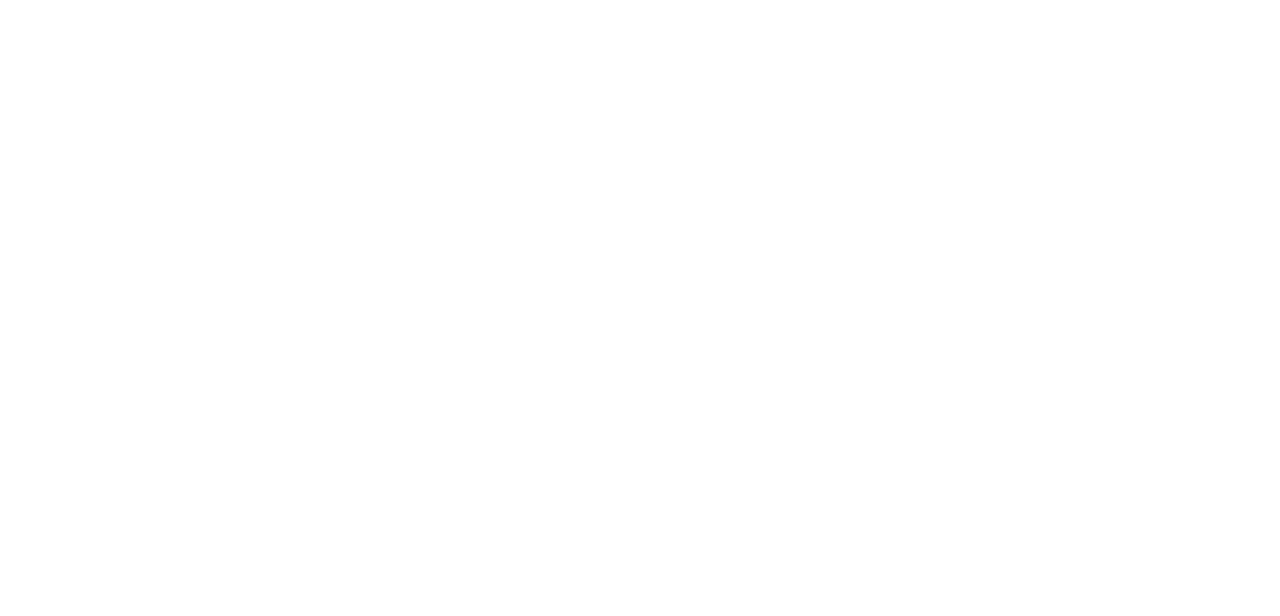
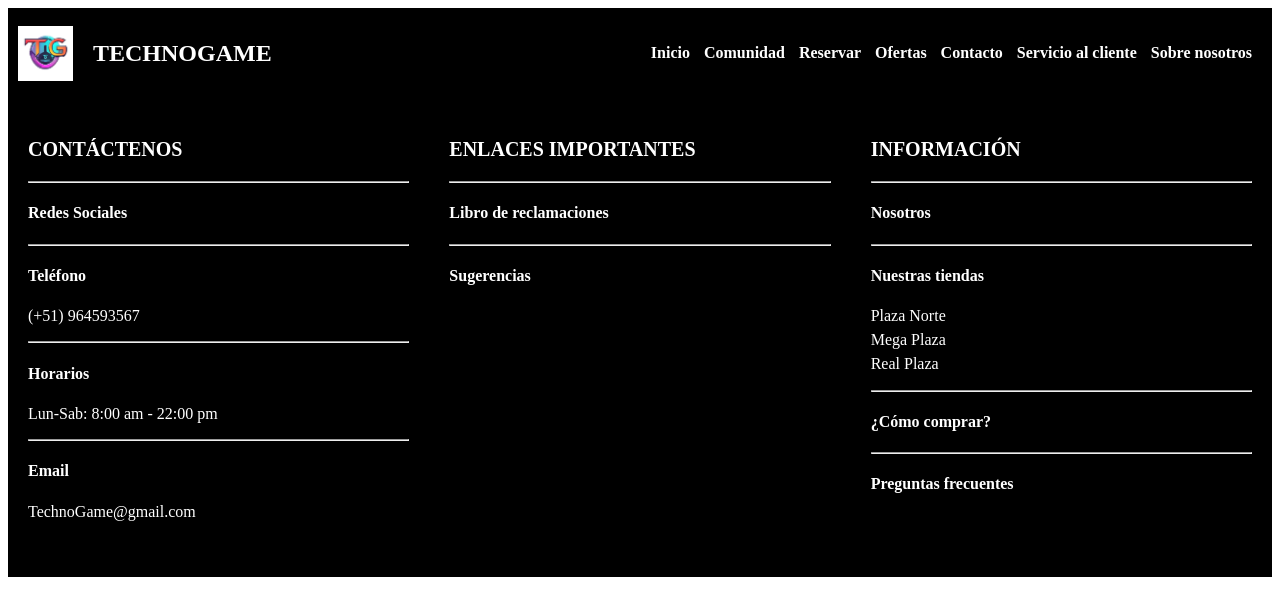
Before and after one commit to 77ALDO77/ProyectopPhP, a PHP site: page / in a window 1280 px wide. Before the commit the part shown is empty. Shown: the top 616 px of the page. Run offline with PHP 8.4, Linux system fonts and the light colour scheme; some libraries are stand-ins or nearby versions; grey boxes are pictures that could not be loaded.

Commit message:
Folder de imagenes

```diff
--- /dev/null
+++ b/CSS/EncabezadoInicio.css
@@ -0,0 +1,40 @@
+main{
+    font-family: sans-serif;
+    margin:0;
+    background-image: url(https://www.sitew.com/images/blog/articles/site-jeux/gaming.jpeg);
+}
+
+
+header {
+
+           display: flex;
+           justify-content: space-between;
+           background-color: black;
+           height: 70px;
+           align-items: center;
+           padding: 10px;
+        }
+        .Logo {
+            display: flex;
+            align-items: center;
+            color:   #fff;
+            text-decoration: none;
+        }
+        .NombreTienda{
+            margin-left: 20px;
+        }
+        .Logo img {
+            height: 55px;
+        }
+         a{
+            color:   #fff ;
+            text-decoration: none;
+        }
+        nav a {
+            font-weight: 600;
+            padding-right: 10px;
+        }
+        nav a:hover{
+            color:   #ffb638;
+
+        }
--- /dev/null
+++ b/CSS/PieInicio.css
@@ -0,0 +1,46 @@
+footer {
+            background-color:  black;
+            color: #fff;
+            padding: 20px 0;
+            text-align: center;
+        }
+
+        .PieDePagina {
+            display: flex;
+            justify-content: space-around;
+            flex-wrap: wrap;
+        }
+
+        .contacto, .enlaces-importantes, .Informacion {
+            flex: 1;
+            text-align: left;
+            padding: 0 20px;
+            margin-bottom: 20px;
+        }
+
+        .contacto h3, .enlaces-importantes h3, .Informacion h3 {
+            color: #fff;
+            font-size: 20px;
+
+        }
+/*Configuracion de los ul */
+        ul {
+            list-style-type: none;
+            padding: 0;
+
+        }
+ /*Configuracion de los ul li*/
+        ul li {
+            margin: 5px 0;
+            line-height: 1.2;
+        }
+        /*Configuracion de los links*/
+        a{
+            color: #fff;
+            text-decoration: none;
+
+        }
+
+    .contacto h4 .enlaces-importantes h4 .Informacion h4{
+    line-height:0.45;
+    font-size: 30px; }
--- a/Imagenes/hola.php
+++ /dev/null
@@ -1,6 +0,0 @@
-<?php
-
-/*
- * Click nbfs://nbhost/SystemFileSystem/Templates/Licenses/license-default.txt to change this license
- * Click nbfs://nbhost/SystemFileSystem/Templates/Scripting/EmptyPHP.php to edit this template
- */
--- a/index.php
+++ b/index.php
@@ -1,12 +1,101 @@
+<!DOCTYPE html>
+<html lang="es">
+<head>
+    <meta charset="UTF-8">
+    <meta name="viewport" content="width=device-width, initial-scale=1.0">
+    <link href="CSS/EncabezadoInicio.css" rel="stylesheet" type="text/css"/>
+    <link href="CSS/PieInicio.css" rel="stylesheet" type="text/css"/>
+    <title>TECHNOGAME</title>
 
-<html>
-    <head>
-        <meta charset="UTF-8">
-        <title></title>
-    </head>
-    <body>
-        <?php
-        Hola :DDd
-        ?>
-    </body>
+
+</head>
+<body>
+       <header class="Encabezado">
+           <a href="#" class="Logo">
+                <img src="Imagenes/LogoTechnoGame.jpeg" alt="Logo de la compañia"/>
+                <h2 class="NombreTienda">TECHNOGAME</h2></a>
+
+           <nav  class="OpcionesEncabezado">
+                   <a href="#" class="Inicio">Inicio</a>
+                   <a href="#" class="Comunidad">Comunidad</a>
+                   <a href="#" class="Reservar">Reservar</a>
+                   <a href="#" class="Ofertas">Ofertas</a>
+                   <a href="#" class="Contacto">Contacto</a>
+                   <a href="#" class="Servicio al cliente">Servicio al cliente</a>
+                   <a href="#" class="Comunidad">Sobre nosotros</a>
+
+           </nav>
+        </header>
+
+    <main>
+<!-- CONTENIDO DE LA PÁGINA !!!!!!!!!!!!!-->
+
+
+
+
+
+
+
+
+
+
+
+
+
+    </main>
+
+
+
+
+
+    <footer >
+        <div class="PieDePagina">
+            <div class="contacto">
+                <h3><a href="#">CONTÁCTENOS</a></h3>
+                <hr></hr>
+                <h4><strong><h4>Redes Sociales</h4></strong></h4>
+                <hr></hr>
+                <h4><p><strong>Teléfono</strong></p></h4>
+                <ul>
+                    <li>(+51) 964593567</li>
+                </ul>
+                <hr> </hr>
+                <h4><p><strong>Horarios</strong></p></h4>
+                <ul><li>Lun-Sab: 8:00 am - 22:00 pm</li></ul>
+                <hr></hr>
+                <h4><p><strong>Email</strong></p></h4>
+                <ul>
+                    <li>TechnoGame@gmail.com</li
+                    </ul>
+
+            </div>
+
+            <div class="enlaces-importantes">
+                <h3>ENLACES IMPORTANTES</h3>
+                <hr> </hr>
+                <h4><a href="#">Libro de reclamaciones</a></h4>
+                <hr></hr>
+                <h4><a href="#">Sugerencias</a></h4>
+            </div>
+
+            <div class="Informacion">
+                <h3><strong>INFORMACIÓN</strong></h3>
+                <hr></hr>
+                <h4><strong><a href="#">Nosotros</a></strong></h4>
+                 <hr></hr>
+                <h4><strong><a href="#">Nuestras tiendas</a></strong></h4>
+                <ul>
+                <li>Plaza Norte</li>
+                <li>Mega Plaza</li>
+                <li>Real Plaza</li>
+                </ul>
+                <hr></hr>
+                <h4><strong><a href="#">¿Cómo comprar?</a></strong></h4>
+                <hr></hr>
+                <h4><strong><a href="#">Preguntas frecuentes</a></strong></h4>
+            </div>
+        </div>
+
+    </footer>
+</body>
 </html>
--- a/newEmptyPHP.php
+++ /dev/null
@@ -1,6 +0,0 @@
-<?php
-
-/*
- * Click nbfs://nbhost/SystemFileSystem/Templates/Licenses/license-default.txt to change this license
- * Click nbfs://nbhost/SystemFileSystem/Templates/Scripting/EmptyPHP.php to edit this template
- */
```
Also changed, not shown: XD.jpeg (deleted), 2 other files.
